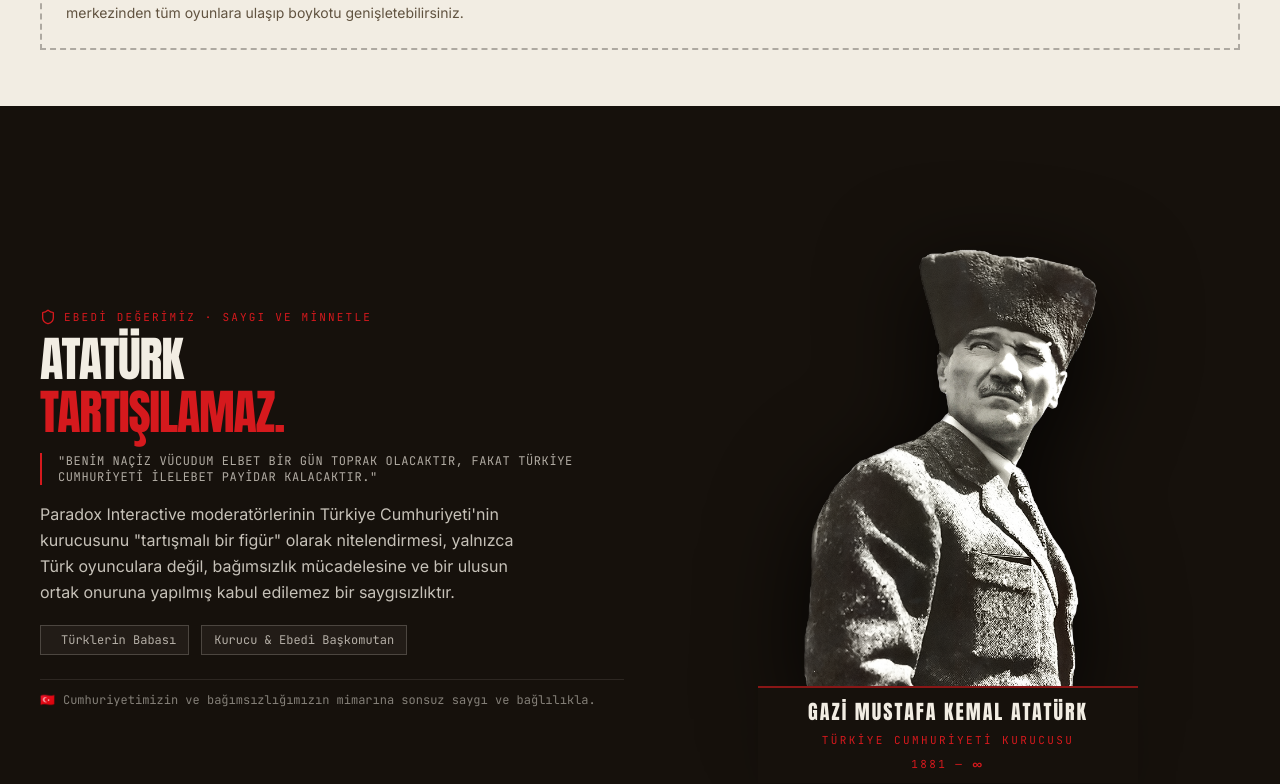
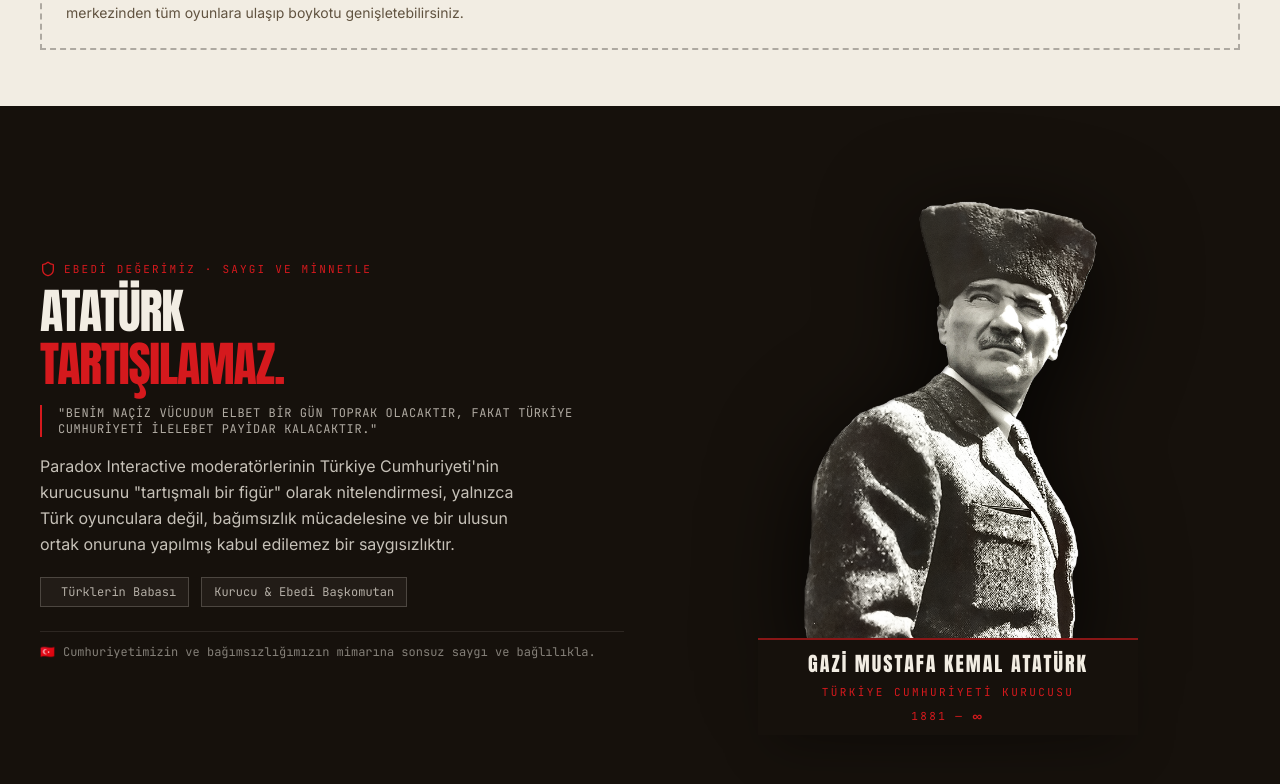
Before and after one commit to efekrbas/boykotparadox, a Next.js app: page / in a window 1280 px wide. Shown: the part 1876-2660 px from the top of the page. Built offline with nearby package versions, Linux system fonts and the light colour scheme; no server answers.

Commit message:
style: reduce top padding of Ataturk section to pull content up

```diff
--- a/src/components/Ataturk3DScene.tsx
+++ b/src/components/Ataturk3DScene.tsx
@@ -2,7 +2,7 @@ import { Shield } from "lucide-react";
 
 export function Ataturk3DScene() {
   return (
-    <section id="anit" className="relative overflow-hidden border-b-2 border-ink bg-ink text-paper pt-16 pb-12 sm:pt-32 sm:pb-24 scroll-mt-16 sm:scroll-mt-20">
+    <section id="anit" className="relative overflow-hidden border-b-2 border-ink bg-ink text-paper pt-12 pb-12 sm:pt-20 sm:pb-24 scroll-mt-16 sm:scroll-mt-20">
       <div className="relative mx-auto max-w-[1240px] px-5">
         <div className="grid items-start gap-8 lg:grid-cols-12 lg:items-center">
           {/* Left Text / Manifesto Block */}
```
